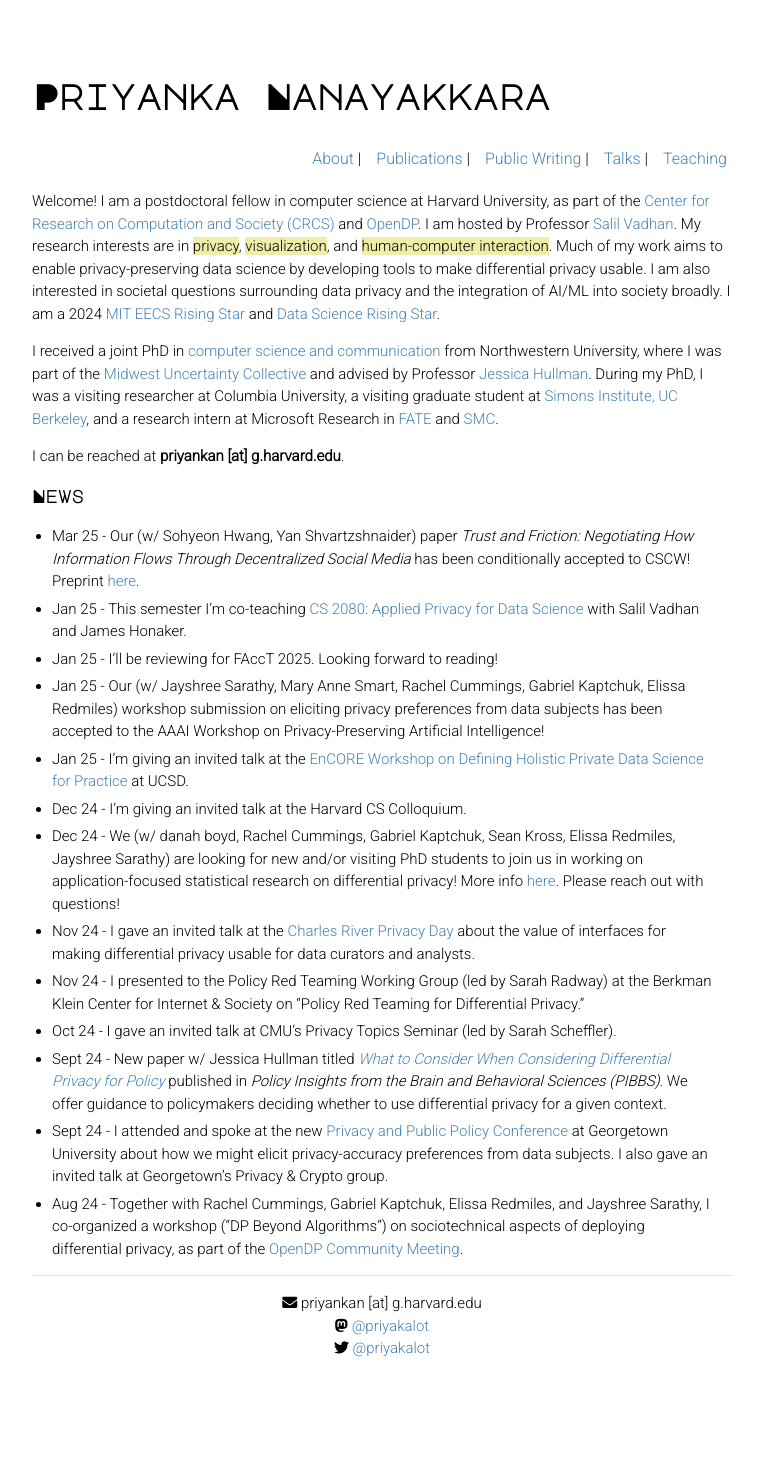
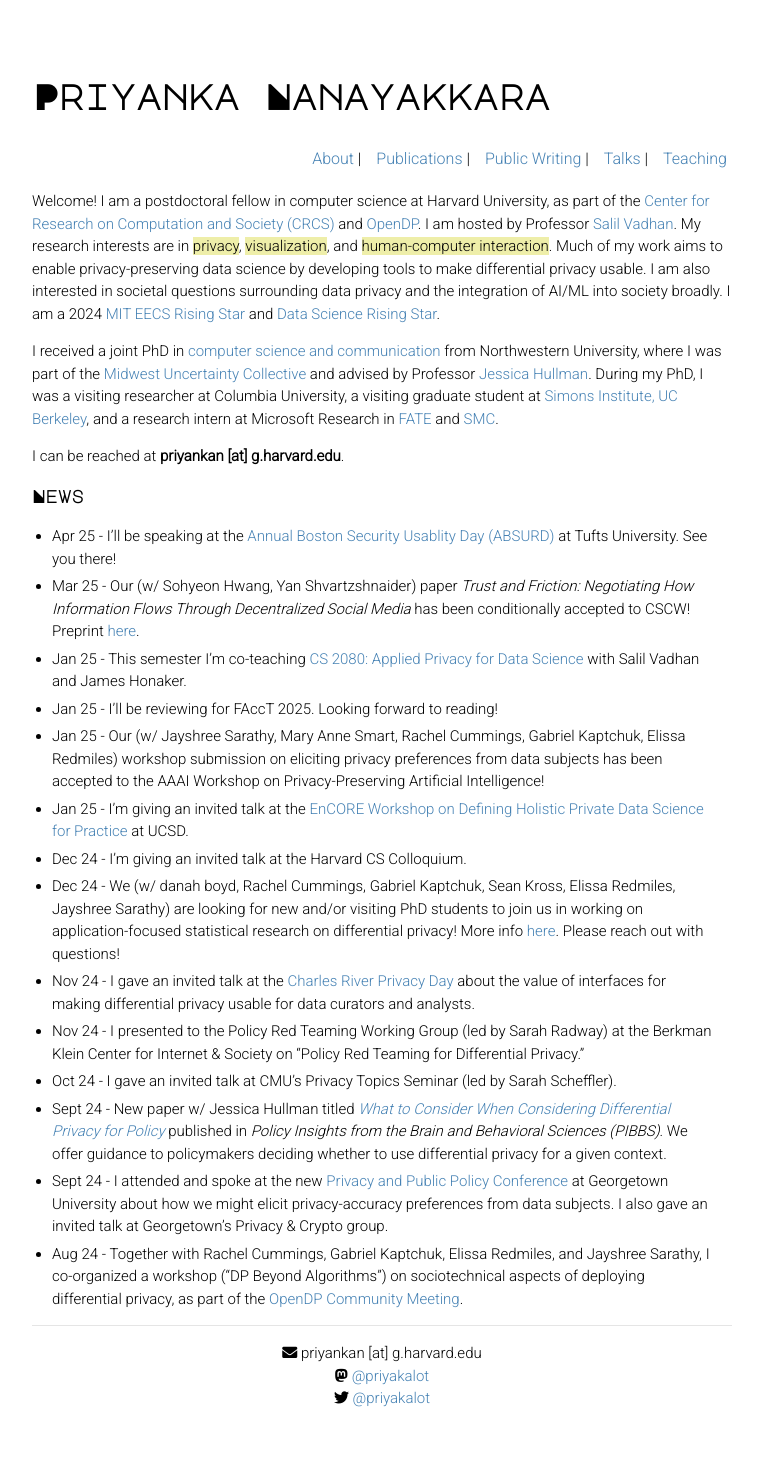
Before and after one commit to priyakalot/priyakalot.github.io, a Jekyll site: the page built from index.md, in a window 1280 px wide. Shown: the whole page, without its empty margins (258-1021 px from the left). Built offline with Jekyll 4.4.1, drawn with Linux system fonts in a browser that asks for light colours; nearby versions of some CDN libraries; before the commit the page ends 1425 px from its top, so only the background shows below that.

Commit message:
Update index.md

```diff
--- a/index.md
+++ b/index.md
@@ -8,6 +8,7 @@ I received a joint PhD in <a href="https://tsb.northwestern.edu/" target="_blank
 I can be reached at **priyankan [at] g.harvard.edu**.
 
 ### News
+* Apr 25 - I'll be speaking at the <a href="https://absurd.cs.tufts.edu/index.html" target="_blank">Annual Boston Security Usablity Day (ABSURD)</a> at Tufts University. See you there!
 * Mar 25 - Our (w/ Sohyeon Hwang, Yan Shvartzshnaider) paper _Trust and Friction: Negotiating How Information Flows Through Decentralized Social Media_ has been conditionally accepted to CSCW! Preprint <a href="https://arxiv.org/pdf/2503.02150" target="_blank">here</a>.
 * Jan 25 - This semester I'm co-teaching <a href="https://opendp.github.io/cs208/spring2025/" target="_blank">CS 2080: Applied Privacy for Data Science</a> with Salil Vadhan and James Honaker.
 * Jan 25 - I'll be reviewing for FAccT 2025. Looking forward to reading!
```
